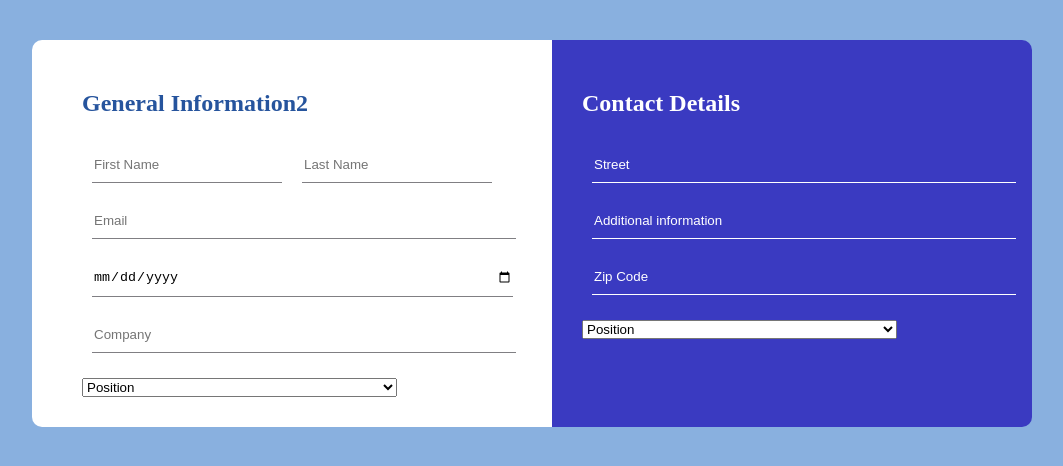
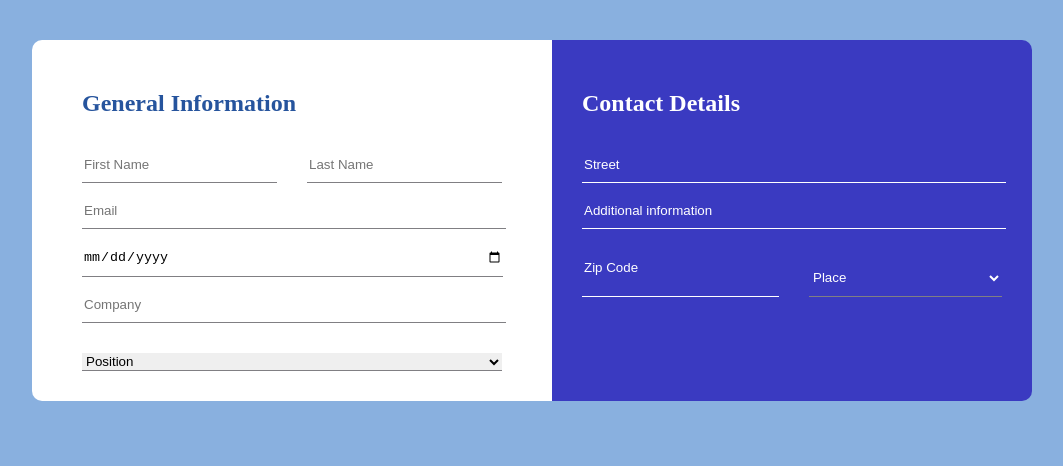
Before and after one commit to kadr56/day-1-assignment, a plain HTML site: page index.html in a window 1280 px wide. Shown: the whole page, without its empty margins (108-1171 px from the left). Drawn offline with Linux system fonts and the light colour scheme.

Commit message:
made some update

```diff
--- a/css/style.css
+++ b/css/style.css
@@ -2,15 +2,12 @@ html {
   margin: 0;
   padding: 0;
 }
-
-
 
 body {
   max-width: 1000px;
   margin: 40px auto;
   background-color: rgba(137, 176, 223);
 }
-
 
 .column-container {
   display: flex;
@@ -26,7 +23,7 @@ body {
 }
 
 .column-1 h2 {
-    color: rgb(38, 84, 157);;
+  color: rgb(38, 84, 157);
 }
 
 .column-1 input {
@@ -34,8 +31,7 @@ body {
 }
 
 input {
-
-    margin: 10px 10px;
+  margin-top: 10px;
   border: 0;
   padding-top: 10px;
   padding-bottom: 10px;
@@ -43,19 +39,22 @@ input {
 }
 
 select {
-    width: 315px;
-    margin-top: 15px;
+  width: 100%;
+  margin-top: 30px;
+  border: 0;
+  border-bottom: 0.2px solid rgb(128, 127, 131);
 }
 
-.name {
+.one-row {
   display: flex;
   flex-wrap: nowrap;
-    /* width: 100%; */
-    justify-content: stretch;
+  width: 100%;
+  justify-content: space-between;
 }
 
-.first-name, .last-name{
-
+.first-name,
+.zip-code {
+  margin-right: 30px;
 }
 
 .column-2 {
@@ -67,13 +66,20 @@ select {
   border-top-right-radius: 10px;
 }
 
-.column-2  input {
+.column-2 input {
   background-color: rgb(58, 58, 193);
   color: #fff;
   border-bottom: 0.2px solid #fff;
   width: 100%;
 }
 
+.column-2 select {
+  background-color: rgb(58, 58, 193);
+  color: #fff;
+  padding-top: 10px;
+  padding-bottom: 10px;
+}
+
 .column-2 ::placeholder {
   color: #fff;
 }
--- a/index.html
+++ b/index.html
@@ -1,51 +1,64 @@
 <!DOCTYPE html>
 <html lang="en">
   <head>
-    <meta charset="UTF-8">
-    <meta http-equiv="X-UA-Compatible" content="IE=edge">
-    <meta name="viewport" content="width=device-width, initial-scale=1.0">
-    <link rel="stylesheet" href="./css/style.css">
+    <meta charset="UTF-8" />
+    <meta http-equiv="X-UA-Compatible" content="IE=edge" />
+    <meta name="viewport" content="width=device-width, initial-scale=1.0" />
+    <link rel="stylesheet" href="./css/style.css" />
     <title>Assignment</title>
   </head>
   <body>
     <form id="my-form" action="result.html">
       <div class="column-container">
         <div class="column-1">
-            <h2>General Information2</h2>
+          <h2>General Information</h2>
 
-                <div class="name">
-                    <input class="first-name" type="text" name="first-name" placeholder="First Name">
-                    <input class="last-name" type="text" name="last-name" placeholder="Last Name">
+          <div class="one-row">
+            <input
+              class="first-name"
+              type="text"
+              name="first-name"
+              placeholder="First Name"
+            />
+            <input
+              class="last-name"
+              type="text"
+              name="last-name"
+              placeholder="Last Name"
+            />
           </div>
-                <input type="email" name="email" placeholder="Email">
-                <input type="date" name="birthdate" >
-                <input type="text" name="company" placeholder="Company">
-                <select name="" id="">
-                    <option value="">Position</option>
-                    <option value="">HR</option>
-                    <option value="">IT</option>
-                </select>
-
-        </div>
-        <div class="column-2">
-            <h2>Contact Details</h2>
-            <input type="text" name="street" placeholder="Street">
-            <input type="text" name="street" placeholder="Additional information">
-            <div class="">
-                <input class="zip-code" type="text" name="zip-code" placeholder="Zip Code">
+          <input type="email" name="email" placeholder="Email" />
+          <input type="date" name="birthdate" />
+          <input type="text" name="company" placeholder="Company" />
           <select name="" id="">
             <option value="">Position</option>
             <option value="">HR</option>
             <option value="">IT</option>
           </select>
         </div>
-
-
-
+        <div class="column-2">
+          <h2>Contact Details</h2>
+          <input type="text" name="street" placeholder="Street" />
+          <input
+            type="text"
+            name="street"
+            placeholder="Additional information"
+          />
+          <div class="one-row">
+            <input
+              class="zip-code"
+              type="text"
+              name="zip-code"
+              placeholder="Zip Code"
+            />
+            <select name="" id="">
+              <option value="">Place</option>
+              <option value="">HR</option>
+              <option value="">IT</option>
+            </select>
+          </div>
         </div>
       </div>
     </form>
-
-
   </body>
 </html>
```
Lines whose indentation alone changed are shown as unchanged.
